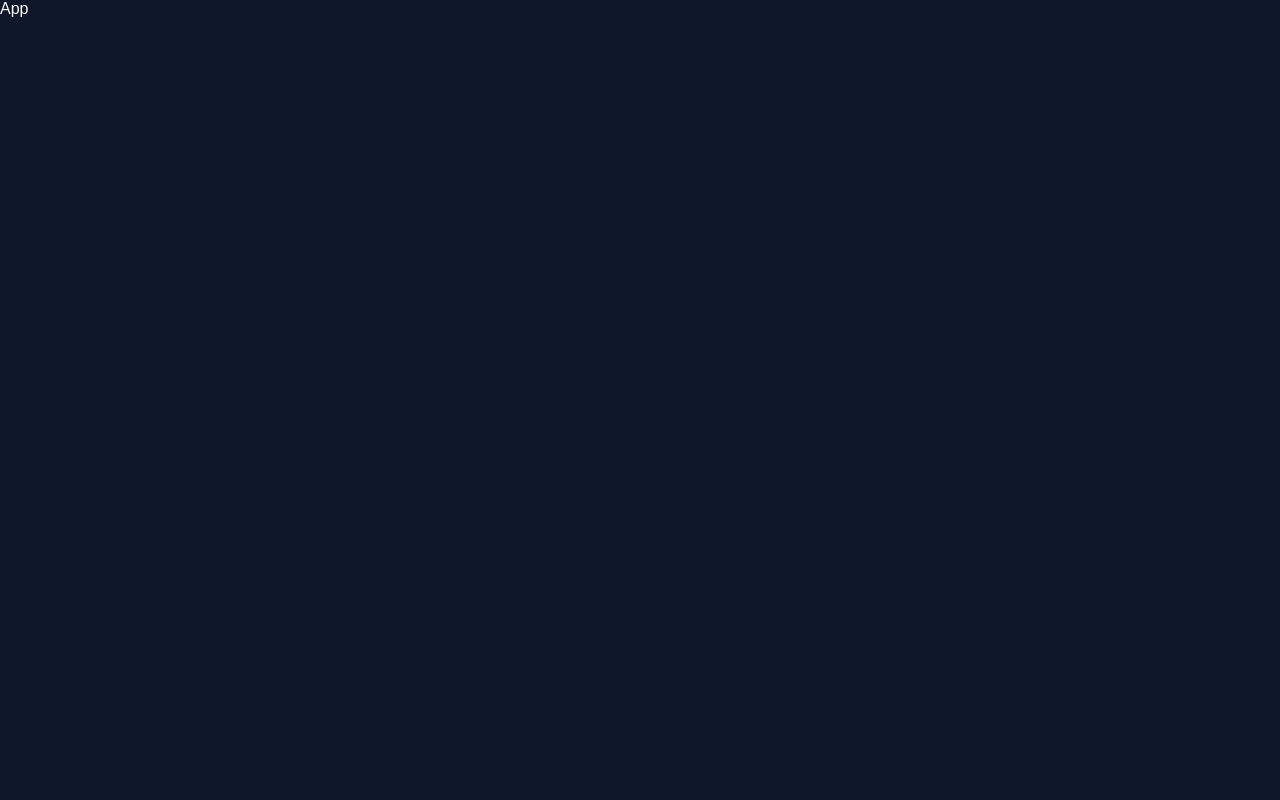
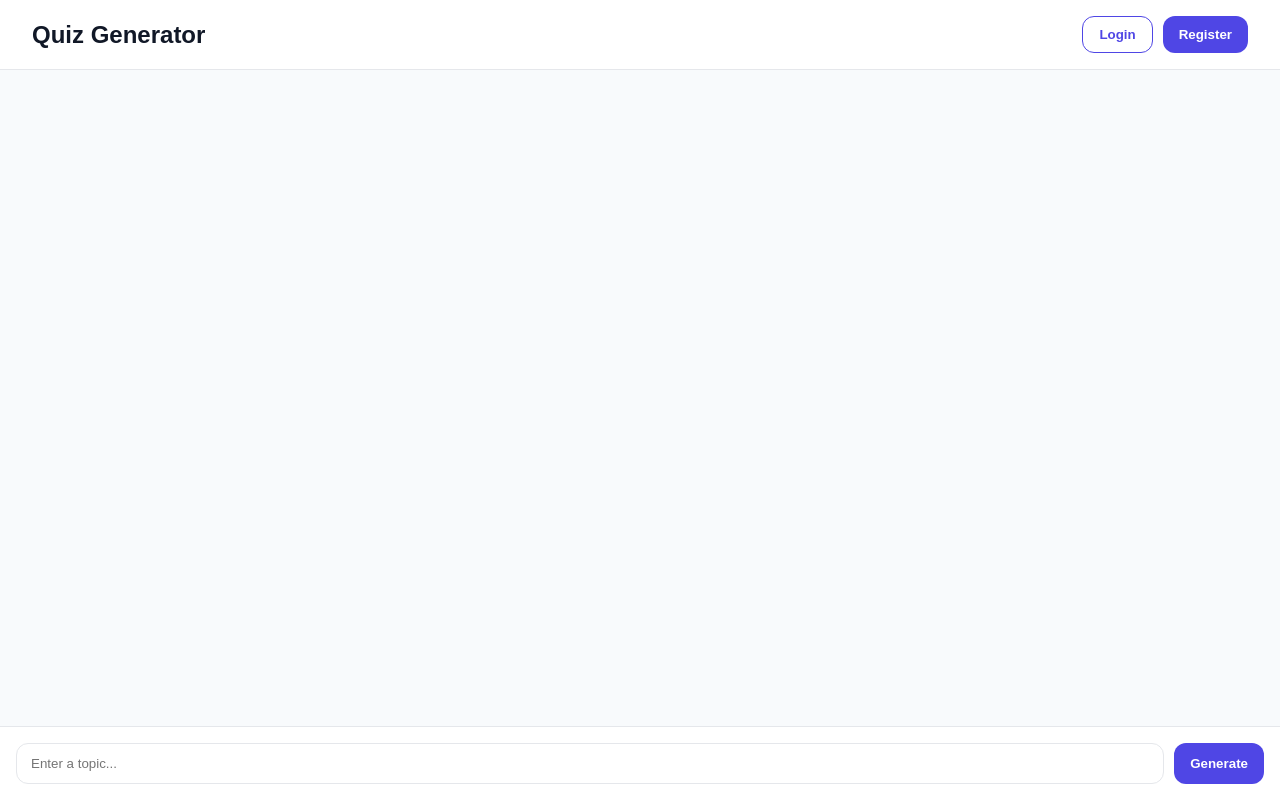
Before and after one commit to cerine0205/quiz-generator, a React (Vite) app: page /guest in a window 1280 px wide. Built offline with nearby package versions, Linux system fonts and the light colour scheme.

Commit message:
feat: add welcome page and guest chat with routing

```diff
--- a/package.json
+++ b/package.json
@@ -12,7 +12,8 @@
   "dependencies": {
     "axios": "^1.15.2",
     "react": "^19.2.5",
-    "react-dom": "^19.2.5"
+    "react-dom": "^19.2.5",
+    "react-router-dom": "^7.14.2"
   },
   "devDependencies": {
     "@eslint/js": "^10.0.1",
--- a/src/App.jsx
+++ b/src/App.jsx
@@ -1,16 +1,13 @@
-import Button from "./components/Button";
-import ChatBubble from "./components/ChatBubble";
-import Input from "./components/Input";
-import Loading from "./components/Loading";
-import QuestionCard from "./components/QuestionCard";
-import QuizRenderer from "./components/QuizRenderer";
-import Sidebar from "./components/Sidebar";
-
-function App() {
- document.documentElement.setAttribute("data-theme", "dark");
+import { BrowserRouter, Routes, Route } from "react-router-dom";
+import Welcome from "./pages/Welcome";
+import GuestChat from "./pages/GuestChat";
+export default function App() {
   return (
-    <div>App </div>
-);
+    <BrowserRouter>
+      <Routes>
+        <Route path="*" element={<Welcome/>} />
+        <Route path="/guest" element={<GuestChat />} />
+      </Routes>
+    </BrowserRouter>
+  );
 }
-
-export default App;
--- a/src/pages/GuestChat.jsx
+++ b/src/pages/GuestChat.jsx
@@ -0,0 +1,156 @@
+import { useState } from "react";
+import Button from "../components/Button";
+import Input from "../components/Input";
+import Loading from "../components/Loading";
+import ChatBubble from "../components/ChatBubble";
+import QuizRenderer from "../components/QuizRenderer";
+import { generateGuestQuiz } from "../api/quiz";
+
+export default function GuestChat() {
+  const [topic, setTopic] = useState("");
+  const [quiz, setQuiz] = useState(null);
+  const [loading, setLoading] = useState(false);
+  const [userMessage, setUserMessage] = useState("");
+  const [error, setError] = useState("");
+
+  const handleGenerate = async (e) => {
+    e.preventDefault();
+
+    if (!topic.trim()) return;
+
+    setLoading(true);
+    setError("");
+    setUserMessage(topic);
+
+    try {
+      const res = await generateGuestQuiz({
+        topic: topic,
+      });
+
+      setQuiz(res.data);
+      setTopic("");
+    } catch (err) {
+      setError("Something went wrong. Please try again.");
+      console.error(err);
+    } finally {
+      setLoading(false);
+    }
+  };
+
+  const handleNewQuiz = () => {
+    setTopic("");
+    setQuiz(null);
+    setUserMessage("");
+    setError("");
+  };
+
+  const inputDisabled = loading || quiz;
+
+  return (
+    <div
+      style={{
+        minHeight: "100vh",
+        background: "var(--color-bg)",
+        color: "var(--color-text)",
+      }}
+    >
+      <header
+        style={{
+          height: "70px",
+          padding: "0 32px",
+          display: "flex",
+          alignItems: "center",
+          justifyContent: "space-between",
+          borderBottom: "1px solid var(--color-border)",
+          background: "var(--color-card)",
+        }}
+      >
+        <h2>Quiz Generator</h2>
+
+        <div style={{ display: "flex", gap: "10px" }}>
+          <Button variant="secondary" onClick={() => (window.location.href = "/login")}>
+            Login
+          </Button>
+          <Button onClick={() => (window.location.href = "/register")}>
+            Register
+          </Button>
+        </div>
+      </header>
+
+  <main
+  style={{
+    maxWidth: "900px",
+    margin: "0 auto",
+    padding: "32px",
+    paddingBottom: "120px",
+  }}
+>
+        <div style={{ marginBottom: "24px" }}>
+          {userMessage && (
+            <ChatBubble sender="user">
+              {userMessage}
+            </ChatBubble>
+          )}
+
+          {loading && <Loading text="Generating quiz..." />}
+
+          {quiz && (
+            <ChatBubble sender="ai">
+              <QuizRenderer quiz={quiz} />
+            </ChatBubble>
+          )}
+
+          {error && (
+            <p style={{ color: "var(--color-danger)" }}>
+              {error}
+            </p>
+          )}
+        </div>
+
+   <form
+  onSubmit={handleGenerate}
+  style={{
+    position: "fixed",
+    bottom: "0",
+    left: "0",
+    right: "0",
+    padding: "16px",
+    background: "var(--color-card)",
+    borderTop: "1px solid var(--color-border)",
+    display: "flex",
+    gap: "10px",
+  }}
+>
+          <Input
+            value={topic}
+            onChange={(e) => setTopic(e.target.value)}
+            placeholder="Enter a topic..."
+            disabled={inputDisabled}
+          />
+
+          {!quiz ? (
+            <Button type="submit" disabled={loading}>
+              Generate
+            </Button>
+          ) : (
+            <Button type="button" onClick={handleNewQuiz}>
+              New Quiz
+            </Button>
+          )}
+        </form>
+
+        {quiz && (
+          <p
+            style={{
+              marginTop: "12px",
+              color: "var(--color-text-light)",
+              fontSize: "14px",
+            }}
+          >
+            Guest quizzes are not saved. Login to save your chat history.
+          </p>
+        )}
+      </main>
+    </div>
+  );
+}
--- a/src/pages/Welcome.jsx
+++ b/src/pages/Welcome.jsx
@@ -0,0 +1,57 @@
+import Button from "../components/Button";
+import { useAuth } from "../context/AuthContext";
+import { useNavigate } from "react-router-dom";
+
+export default function Welcome() {
+  const { isAuthenticated } = useAuth();
+  const navigate = useNavigate();
+
+  return (
+    <div
+      style={{
+        height: "100vh",
+        display: "flex",
+        justifyContent: "center",
+        alignItems: "center",
+        background: "var(--color-bg)",
+      }}
+    >
+      <div
+        style={{
+          textAlign: "center",
+          background: "var(--color-card)",
+          padding: "40px",
+          borderRadius: "16px",
+          boxShadow: "var(--shadow-sm)",
+          width: "350px",
+        }}
+      >
+        <h1 style={{ marginBottom: "10px" }}>Quiz Generator</h1>
+        <p style={{ color: "var(--color-text-light)", marginBottom: "20px" }}>
+          Generate quizzes from any topic using AI
+        </p>
+
+        {isAuthenticated ? (
+          <Button onClick={() => (window.location.href = "/chat")}>
+            Go to Chat
+          </Button>
+        ) : (
+          <>
+            <Button onClick={() => (window.location.href = "/login")}>
+              Login / Register
+            </Button>
+
+            <div style={{ marginTop: "10px" }} />
+
+            <Button
+              variant="secondary"
+              onClick={() => navigate("/guest")}
+            >
+              Continue as Guest
+            </Button>
+          </>
+        )}
+      </div>
+    </div>
+  );
+}
```
Also changed, not shown: 1 other file (tests, documents, lock files or other folders).
